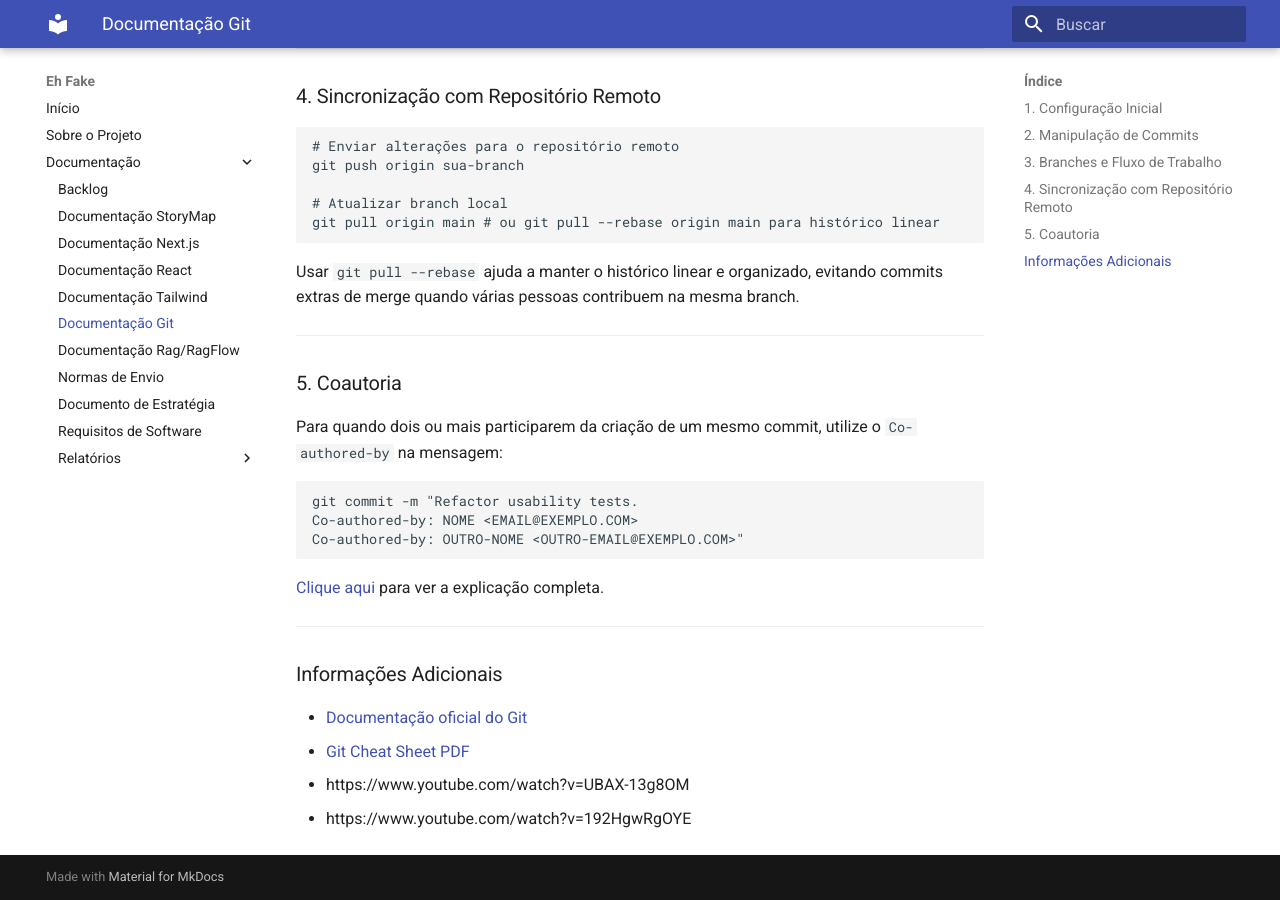
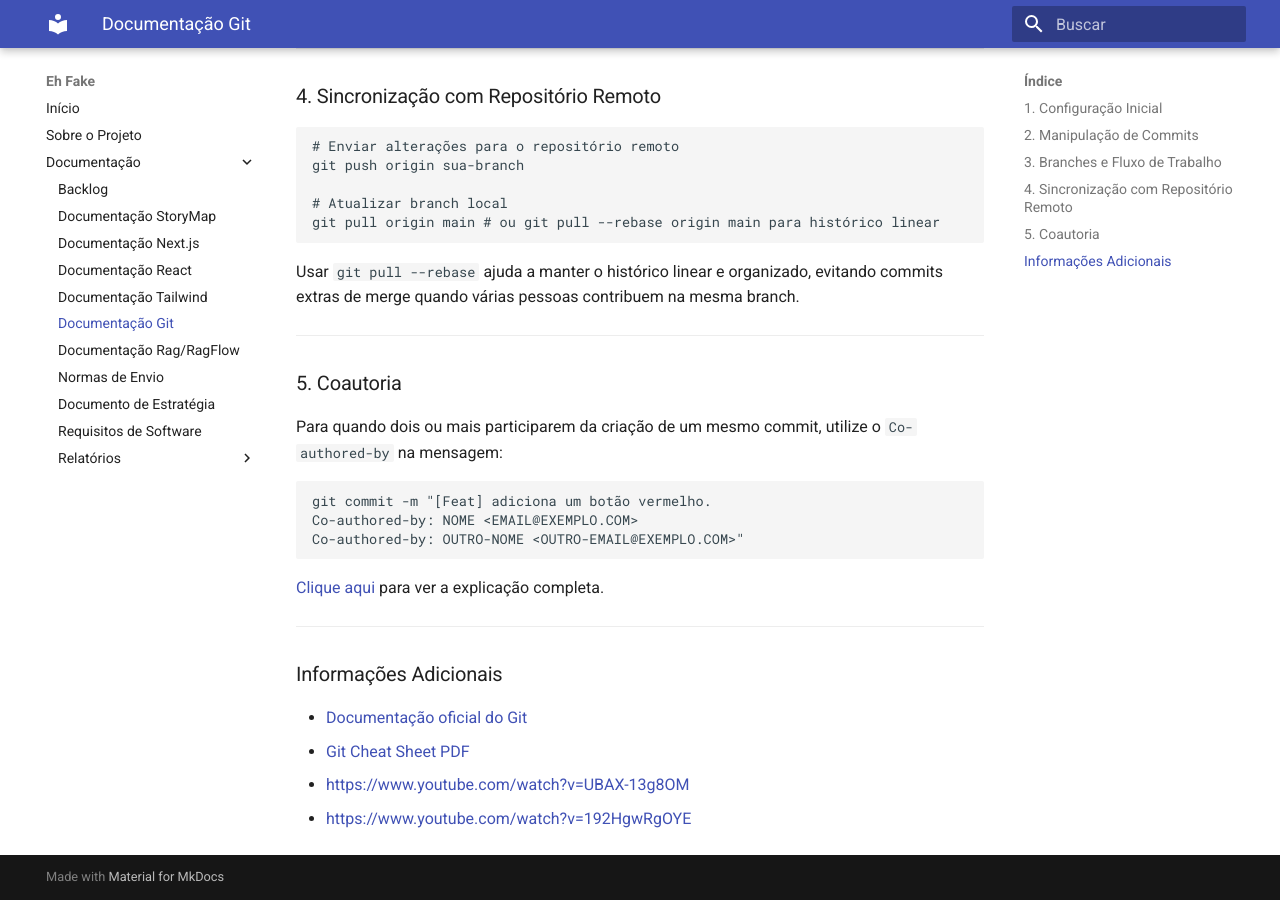
Before and after one commit to unb-mds/2025-2-Eh_Fake, an MkDocs documentation site: the page built from docs/documentacao_git.md, in a window 1280 px wide and 900 px high, scrolled down 1093 px. Built offline with MkDocs 1.6.1 and Material for MkDocs 9.7.7, drawn with Linux system fonts in a browser that asks for light colours; some of the changed lines change nothing that is shown.

Commit message:
[Docs] Atualiza formatação da documentação do GIT

````diff
--- a/docs/documentacao_git.md
+++ b/docs/documentacao_git.md
@@ -71,7 +71,7 @@ Usar `git pull --rebase` ajuda a manter o histórico linear e organizado, evitan
 Para quando dois ou mais participarem da criação de um mesmo commit, utilize o `Co-authored-by` na mensagem:
 
 ```bash
-git commit -m "Refactor usability tests.
+git commit -m "[Feat] adiciona um botão vermelho.
 Co-authored-by: NOME <EMAIL@EXEMPLO.COM>
 Co-authored-by: OUTRO-NOME <OUTRO-EMAIL@EXEMPLO.COM>"
 ```
@@ -83,5 +83,5 @@ Co-authored-by: OUTRO-NOME <OUTRO-EMAIL@EXEMPLO.COM>"
 ### Informações Adicionais
 - [Documentação oficial do Git](https://git-scm.com/doc)
 - [Git Cheat Sheet PDF](https://education.github.com/git-cheat-sheet-education.pdf)
-- https://www.youtube.com/watch?v=UBAX-13g8OM
-- https://www.youtube.com/watch?v=192HgwRgOYE
+- [https://www.youtube.com/watch?v=UBAX-13g8OM](https://www.youtube.com/watch?v=UBAX-13g8OM)
+- [https://www.youtube.com/watch?v=192HgwRgOYE](https://www.youtube.com/watch?v=192HgwRgOYE)
````
